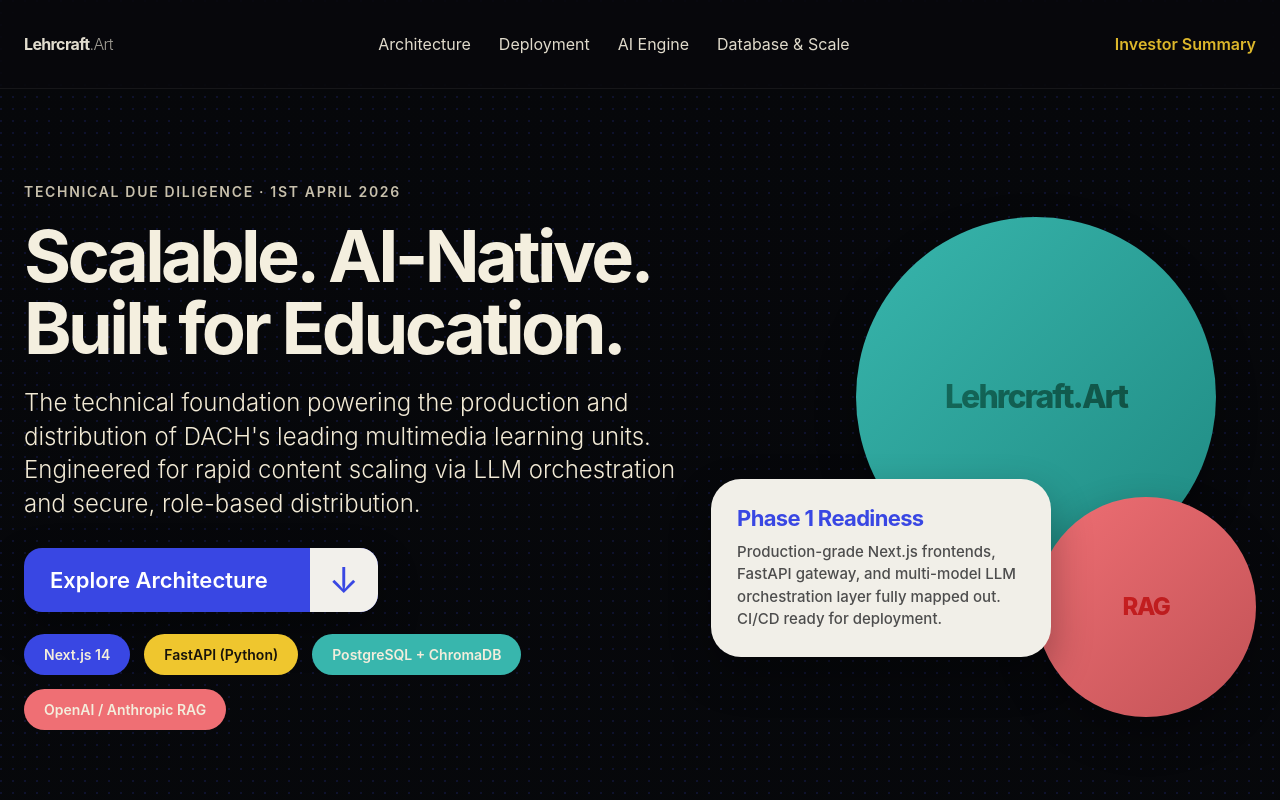
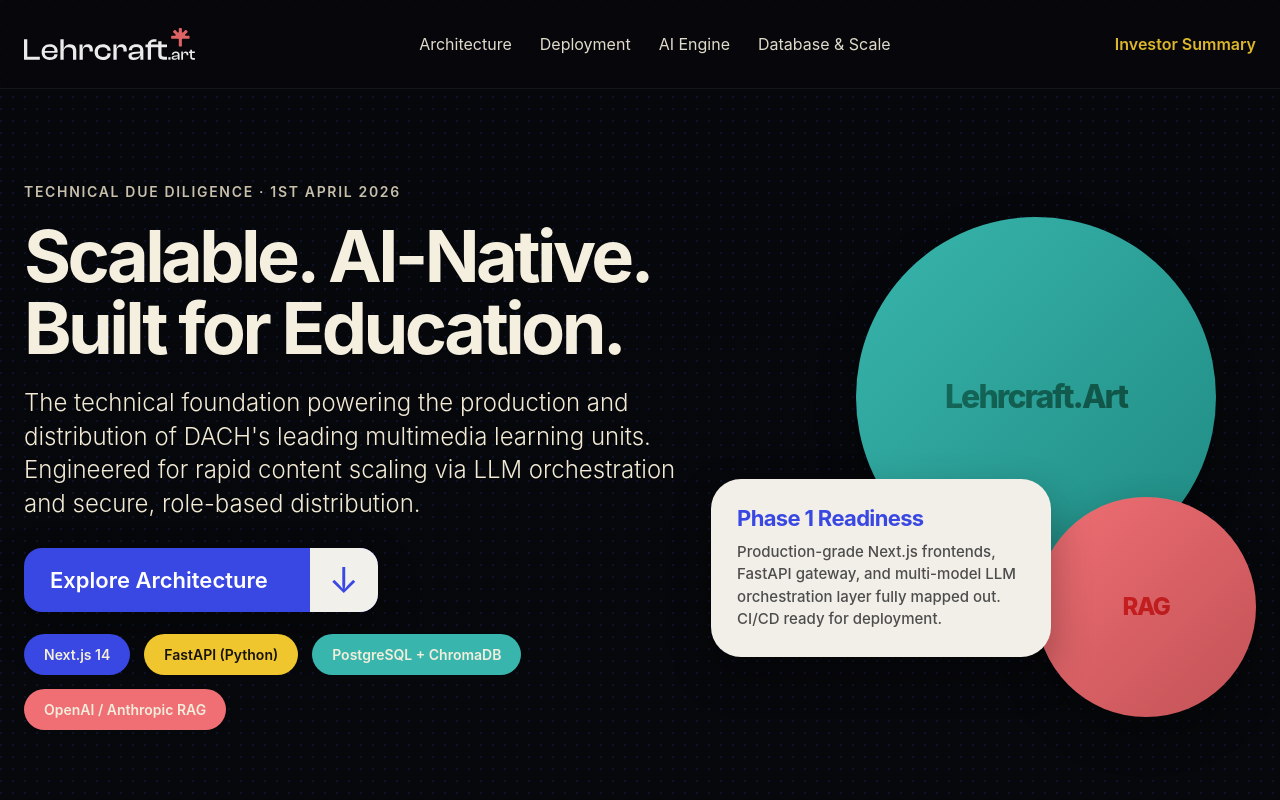
Before and after one commit to Partha607/lehrcraft_tech_pitch, a plain HTML site: page index.html in a window 1280 px wide. Shown: the top 800 px of the page. Drawn offline with Linux system fonts and the light colour scheme.

Commit message:
updated logo

```diff
--- a/index.html
+++ b/index.html
@@ -160,7 +160,30 @@
 <!-- HEADER -->
 <header class="site-header">
 <div class="wrap nav">
-  <a class="brand" href="#top">Lehrcraft<span style="font-weight: 300; opacity: 0.7;">.Art</span></a>
+  <a class="brand" href="#top" style="display: flex; align-items: center;">
+    <svg style="height: 32px; width: auto;" viewBox="0 0 251 47" fill="none" xmlns="http://www.w3.org/2000/svg">
+    <g clip-path="url(#clip0_110_870)">
+    <path d="M242.204 11.3259L237.387 11.3315C236.54 11.3315 236.115 10.3022 236.713 9.69811L240.116 6.26254C240.487 5.88794 240.486 5.28272 240.115 4.90924L238.261 3.04634C237.889 2.67286 237.288 2.67398 236.918 3.04746L233.515 6.48303C232.917 7.08712 231.893 6.66077 231.892 5.80807L231.887 0.955074C231.887 0.426352 231.46 -0.00112534 230.935 -0.00112534L228.316 0.00224948C227.791 0.00224948 227.367 0.431977 227.367 0.960699L227.373 5.81369C227.373 6.6664 226.351 7.095 225.751 6.49203L222.341 3.06434C221.969 2.69086 221.368 2.69198 220.997 3.06546L219.148 4.93286C218.777 5.30747 218.778 5.91269 219.149 6.28617L222.561 9.71386C223.16 10.3157 222.737 11.3473 221.89 11.3484L217.073 11.354C216.548 11.354 216.124 11.7837 216.124 12.3125L216.127 14.9505C216.127 15.4792 216.553 15.9067 217.078 15.9067L226.436 15.8943C226.961 15.8943 227.386 16.3218 227.387 16.8505L227.399 26.2764C227.399 26.8051 227.826 27.2326 228.351 27.2326L230.97 27.2292C231.495 27.2292 231.919 26.7994 231.919 26.2707L231.907 16.8449C231.907 16.3161 232.331 15.8875 232.856 15.8864L242.213 15.874C242.738 15.874 243.163 15.4443 243.163 14.9156L243.159 12.2776C243.159 11.7489 242.733 11.3214 242.208 11.3214L242.204 11.3259Z" fill="#F16B6C"/>
+    <path d="M0 46.5511V16.4545H4.81548V42.1931H23.232V46.55H0V46.5511Z" fill="white"/>
+    <path d="M25.9077 35.4109C25.9077 28.4486 30.635 23.7767 37.8582 23.7767C45.0814 23.7767 49.4078 27.5948 49.4078 34.3782C49.4078 35.187 49.3631 35.8158 49.2291 36.4897H30.4105C30.5892 40.8016 32.6843 43.0931 37.8135 43.0931C42.4515 43.0931 44.3689 41.5654 44.3689 38.9162V38.5562H49.1844V38.9601C49.1844 43.7219 44.5465 47.0011 37.9464 47.0011C30.6774 47.0011 25.9066 42.8681 25.9066 35.412L25.9077 35.4109ZM30.4563 33.7932H44.8603V33.7032C44.8603 29.5702 42.4972 27.5937 37.77 27.5937C33.0427 27.5937 30.7243 29.7952 30.4563 33.7921V33.7932Z" fill="white"/>
+    <path d="M53.4661 46.5511V16.4545H58.2816V31.054H58.5496C59.3079 27.2809 62.0283 23.7767 67.6914 23.7767C73.8012 23.7767 76.7885 27.8198 76.7885 33.2544V46.5511H72.0166V34.4232C72.0166 29.9313 70.0098 28.1348 65.4165 28.1348C60.1544 28.1348 58.2816 31.0101 58.2816 35.7258V46.5511H53.4661Z" fill="white"/>
+    <path d="M81.5593 46.5511V24.2256H85.9739V30.2451H86.2866C86.9555 26.651 89.3633 23.7767 93.9118 23.7767C98.9507 23.7767 101.136 27.4148 101.136 31.6378V34.5582H96.3642V32.5816C96.3642 29.3924 95.0264 27.9098 91.7263 27.9098C87.936 27.9098 86.3748 30.0213 86.3748 34.0193V46.5523H81.5593V46.5511Z" fill="white"/>
+    <path d="M103.721 35.4109C103.721 28.4486 108.493 23.7767 115.806 23.7767C122.451 23.7767 127.311 27.5498 127.311 33.1205V33.5693H122.539V33.2994C122.539 29.8402 120.042 28.1336 115.717 28.1336C110.722 28.1336 108.492 30.514 108.492 35.4109C108.492 40.3077 110.722 42.6431 115.717 42.6431C120.042 42.6431 122.539 40.9366 122.539 37.4774V37.1635H127.311V37.6574C127.311 43.227 122.451 47.0011 115.806 47.0011C108.492 47.0011 103.721 42.2843 103.721 35.412V35.4109Z" fill="white"/>
+    <path d="M131.324 46.5511V24.2256H135.739V30.2451H136.052C136.721 26.651 139.128 23.7767 143.677 23.7767C148.716 23.7767 150.901 27.4148 150.901 31.6378V34.5582H146.129V32.5816C146.129 29.3924 144.791 27.9098 141.491 27.9098C137.701 27.9098 136.14 30.0213 136.14 34.0193V46.5523H131.324V46.5511Z" fill="white"/>
+    <path d="M153.397 41.1604C153.397 37.7012 156.162 35.9047 160.532 35.4109L170.61 34.3332V33.0305C170.61 29.3474 169.004 28.0448 164.768 28.0448C160.532 28.0448 158.658 29.3924 158.658 32.6716V32.8516H153.886V32.6716C153.886 27.5959 158.079 23.7779 165.123 23.7779C172.168 23.7779 175.335 27.6409 175.335 32.9866V46.5523H170.92V40.9827H170.609C169.45 44.7557 165.926 47.0022 160.887 47.0022C156.294 47.0022 153.396 44.8457 153.396 41.1627L153.397 41.1604ZM162.183 43.4958C167.222 43.4958 170.611 41.6093 170.611 37.2074L161.915 38.1951C159.418 38.5101 158.214 39.0939 158.214 40.8455C158.214 42.597 159.418 43.4958 162.183 43.4958Z" fill="white"/>
+    <path d="M181.759 46.5511V28.2686H178.414V24.2256H181.803C182.338 19.3298 186.039 16.4545 192.328 16.4545H194.513V20.0487H191.569C188.047 20.0487 186.218 20.9914 186.486 24.2256H197.188V19.3298H202.003V24.2256H210.03V28.2686H202.003V38.7351C202.003 41.4754 203.207 42.1943 206.017 42.1943H210.03V46.5511H204.902C200.175 46.5511 197.188 44.4396 197.188 39.0051V28.2697H186.574V46.5523H181.757L181.759 46.5511Z" fill="white"/>
+    <path d="M211.99 46.5512V42.8478H215.216V46.5512H211.99Z" fill="white"/>
+    <path d="M216.828 43.6837C216.828 41.8444 218.299 40.8882 220.623 40.6261L225.982 40.0524V39.3594C225.982 37.4009 225.128 36.7079 222.875 36.7079C220.623 36.7079 219.627 37.4245 219.627 39.1682V39.2638H217.09V39.1682C217.09 36.4683 219.319 34.4378 223.065 34.4378C226.812 34.4378 228.496 36.4919 228.496 39.3347V46.5489H226.149V43.5869H225.982C225.366 45.5938 223.492 46.7885 220.813 46.7885C218.37 46.7885 216.828 45.6422 216.828 43.6826V43.6837ZM221.5 44.9267C224.18 44.9267 225.982 43.9233 225.982 41.5823L221.358 42.1076C220.03 42.2753 219.39 42.5857 219.39 43.5172C219.39 44.4486 220.03 44.9267 221.501 44.9267H221.5Z" fill="white"/>
+    <path d="M231.009 46.5511V34.6785H233.356V37.8801H233.523C233.878 35.9688 235.159 34.44 237.578 34.44C240.258 34.44 241.419 36.3749 241.419 38.6203V40.1727H238.882V39.122C238.882 37.4256 238.171 36.6382 236.415 36.6382C234.399 36.6382 233.57 37.7609 233.57 39.887V46.5523H231.009V46.5511Z" fill="white"/>
+    <path d="M248.296 46.5511C245.759 46.5511 244.193 45.4285 244.193 42.5374V36.8283H242.201V34.6785H244.193V32.0743H246.731V34.6785H250.999V36.8283H246.731V42.3945C246.731 43.8513 247.395 44.2338 248.865 44.2338H250.999V46.5511H248.295H248.296Z" fill="white"/>
+    </g>
+    <defs>
+    <clipPath id="clip0_110_870">
+    <rect width="251" height="47" fill="white"/>
+    </clipPath>
+    </defs>
+    </svg>
+  </a>
   <nav class="nav-links">
     <a href="#architecture">Architecture</a>
     <a href="#deployment">Deployment</a>
```
